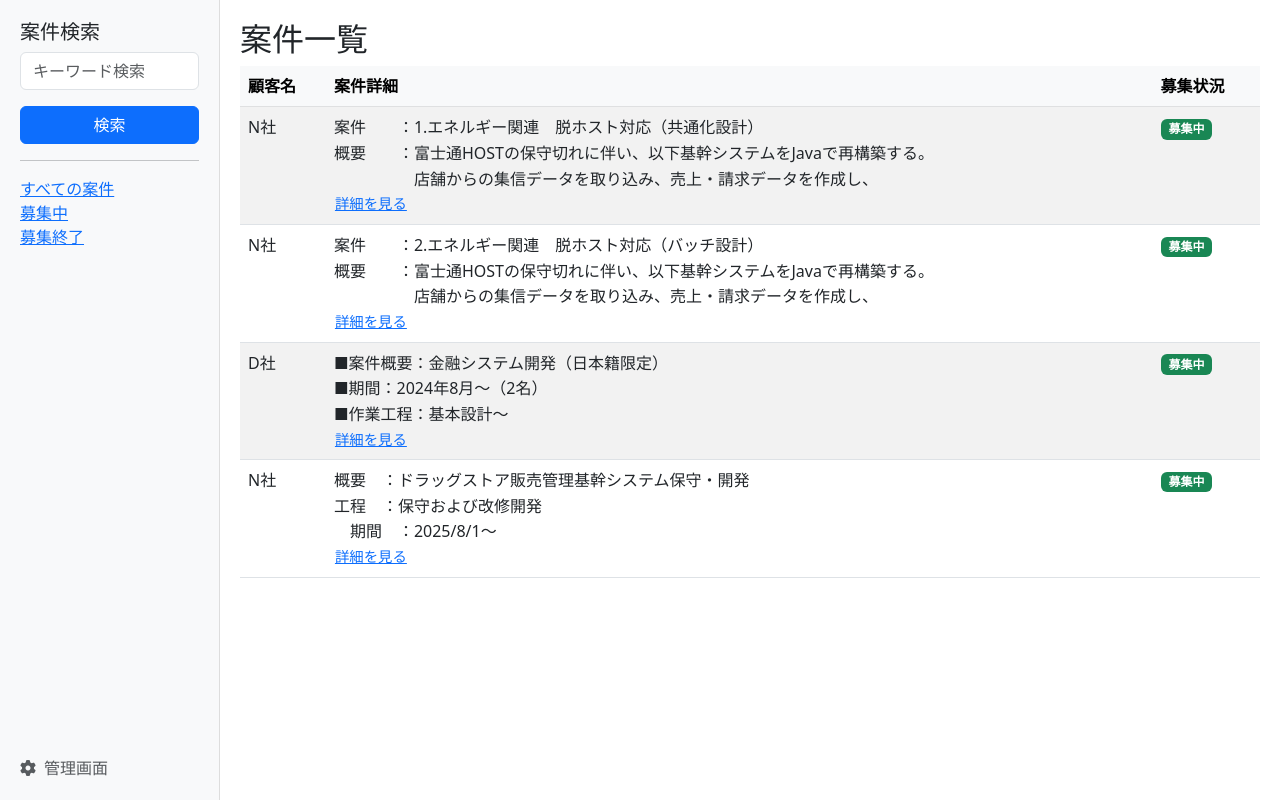
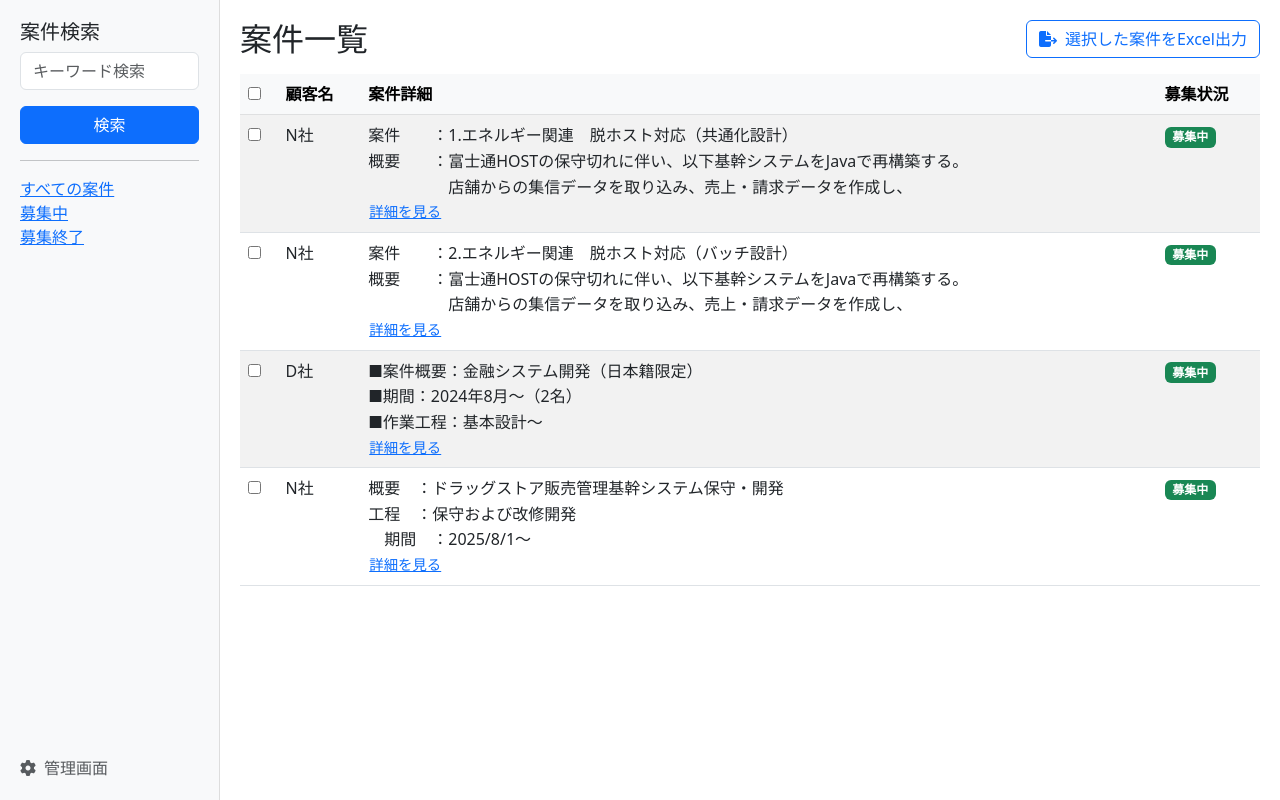
Before and after one commit to WTlinhui/Projects_site, a Django app: page /projects/ in a window 1280 px wide. Run offline with Django 5.2, Linux system fonts and the light colour scheme; data comes from the database, SQL or seed files in the repository.

Commit message:
Excel出力機能追加

```diff
--- a/projects/urls.py
+++ b/projects/urls.py
@@ -3,4 +3,5 @@ from . import views
 
 urlpatterns = [
     path('', views.project_list, name='project_list'),
+    path('export/', views.export_projects, name='export_projects'),
 ]
--- a/projects/views.py
+++ b/projects/views.py
@@ -1,6 +1,10 @@
 from django.shortcuts import render
+from django.http import HttpResponse
 from .models import Project
 from django.db import models
+import openpyxl
+from openpyxl.styles import Alignment
+from io import BytesIO
 
 def project_list(request):
     status_filter = request.GET.get('status')
@@ -19,3 +23,49 @@ def project_list(request):
 
     context = {'projects': projects}
     return render(request, 'projects/project_list.html', context)
+
+# ▼▼▼ ここを追加 ▼▼▼
+def export_projects(request):
+    if request.method == 'POST':
+        selected_ids = request.POST.getlist('selected_ids')
+        projects = Project.objects.filter(id__in=selected_ids)
+
+        wb = openpyxl.Workbook()
+        ws = wb.active
+        ws.title = "案件一覧"
+
+        # ヘッダー
+        ws.append(['ID', '顧客名', '案件詳細'])
+
+        # ヘッダー行を太字などにする場合はここで調整可能
+
+        # データ行
+        for p in projects:
+            ws.append([
+                p.id,
+                p.customer_name,
+                p.detail,
+            ])
+
+        # 「案件詳細」の列番号は3列目（C列）
+        for row in ws.iter_rows(min_row=2, max_row=ws.max_row, min_col=3, max_col=3):
+            for cell in row:
+                cell.alignment = Alignment(wrap_text=True)
+
+        # 列幅の調整（例）
+        ws.column_dimensions['A'].width = 10  # ID列
+        ws.column_dimensions['B'].width = 20  # 顧客名列
+        ws.column_dimensions['C'].width = 50  # 案件詳細列（長文なので広めに）
+
+        output = BytesIO()
+        wb.save(output)
+        output.seek(0)
+
+        response = HttpResponse(
+            output,
+            content_type='application/vnd.openxmlformats-officedocument.spreadsheetml.sheet'
+        )
+        response['Content-Disposition'] = 'attachment; filename=projects.xlsx'
+        return response
+
+    return HttpResponse("不正なリクエストです", status=400)
--- a/requirements.txt
+++ b/requirements.txt
@@ -7,3 +7,4 @@ psycopg2-binary==2.9.10
 python-dotenv==1.1.1
 sqlparse==0.5.3
 whitenoise
+openpyxl==3.1.2
--- a/templates/projects/project_list.html
+++ b/templates/projects/project_list.html
@@ -7,7 +7,7 @@
   <!-- Bootstrap -->
   <link href="https://cdn.jsdelivr.net/npm/bootstrap@5.3.0/dist/css/bootstrap.min.css" rel="stylesheet" />
 
-  <!-- ✅ Font Awesome（アイコン用） -->
+  <!-- Font Awesome（アイコン用） -->
   <link rel="stylesheet" href="https://cdnjs.cloudflare.com/ajax/libs/font-awesome/6.5.0/css/all.min.css">
 
   <style>
@@ -55,7 +55,7 @@
   </style>
 </head>
 <body>
-  <!-- ✅ サイドバー -->
+  <!-- サイドバー -->
   <div class="sidebar">
     <div>
       <h5>案件検索</h5>
@@ -85,7 +85,7 @@
       </ul>
     </div>
 
-    <!-- ✅ 管理画面リンク（一番下に表示） -->
+    <!-- 管理画面リンク -->
     <div class="mt-4">
       <a href="{% url 'admin:index' %}" class="text-decoration-none text-muted d-flex align-items-center">
         <i class="fas fa-cog me-2"></i> 管理画面
@@ -95,11 +95,20 @@
 
   <!-- メインコンテンツ -->
   <div class="content">
-    <h2>案件一覧</h2>
+    <form method="post" action="{% url 'export_projects' %}">
+      {% csrf_token %}
+
+      <div class="d-flex justify-content-between align-items-center mb-3">
+        <h2 class="mb-0">案件一覧</h2>
+        <button type="submit" class="btn btn-outline-primary">
+          <i class="fas fa-file-export me-1"></i> 選択した案件をExcel出力
+        </button>
+      </div>
 
       <table class="table table-striped table-hover align-middle">
         <thead class="table-light">
           <tr>
+            <th><input type="checkbox" id="select-all"></th>
             <th>顧客名</th>
             <th>案件詳細</th>
             <th>募集状況</th>
@@ -108,6 +117,9 @@
         <tbody>
           {% for project in projects %}
           <tr>
+            <td>
+              <input type="checkbox" name="selected_ids" value="{{ project.id }}">
+            </td>
             <td>{{ project.customer_name }}</td>
             <td>
               <div class="project-detail project-detail-preview" id="preview-{{ forloop.counter }}">
@@ -137,16 +149,24 @@
           </tr>
           {% empty %}
           <tr>
-          <td colspan="3" class="text-center">案件がありません</td>
+            <td colspan="4" class="text-center">案件がありません</td>
           </tr>
           {% endfor %}
         </tbody>
       </table>
+    </form>
   </div>
 
   <!-- Bootstrap & Script -->
   <script src="https://cdn.jsdelivr.net/npm/bootstrap@5.3.0/dist/js/bootstrap.bundle.min.js"></script>
   <script>
+    // 「全選択」チェックボックスの動作
+    document.getElementById('select-all').addEventListener('change', function () {
+      const checkboxes = document.querySelectorAll('input[name="selected_ids"]');
+      checkboxes.forEach(cb => cb.checked = this.checked);
+    });
+
+    // 詳細表示トグル関数
     function togglePreview(index) {
       const preview = document.getElementById(`preview-${index}`);
       const collapse = document.getElementById(`detail-${index}`);
```
Lines whose indentation alone changed are shown as unchanged.
